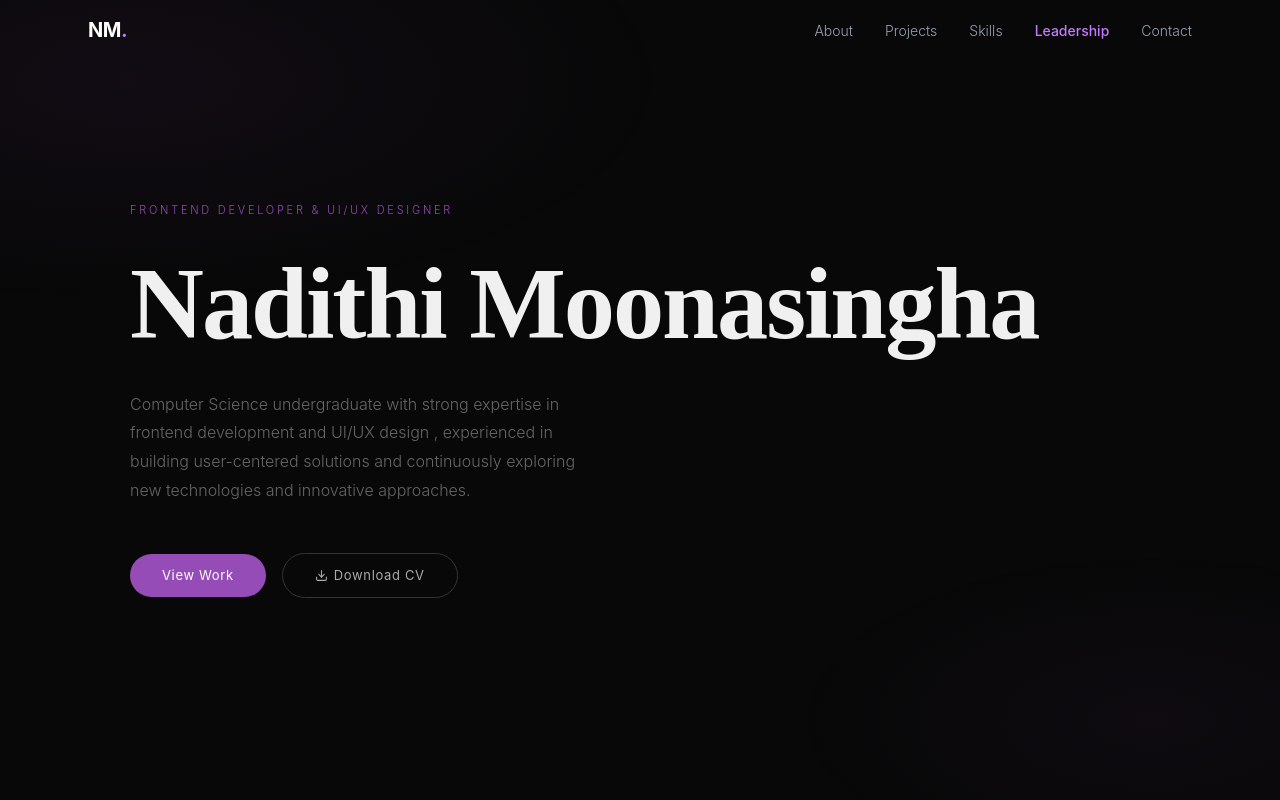
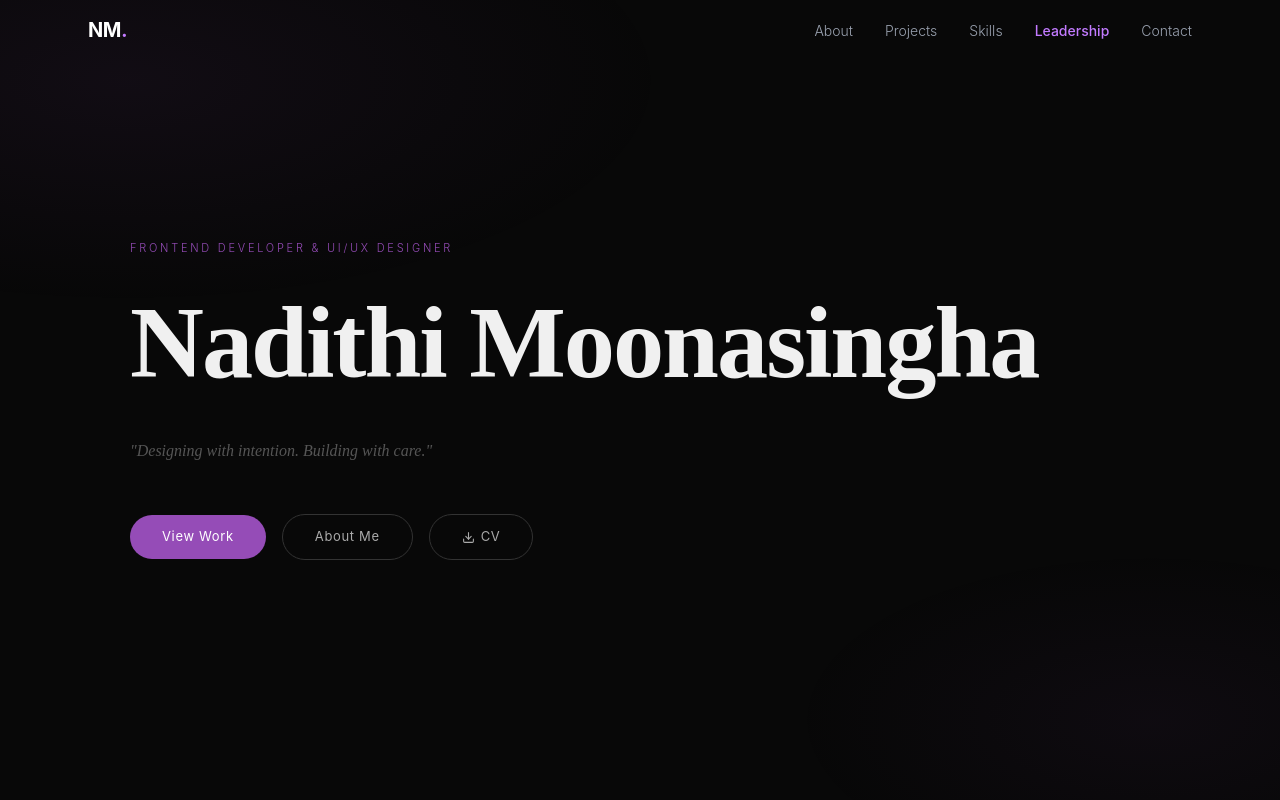
Before and after one commit to NadithiMoonasingha/My_Portfolio, a Next.js app: page / in a window 1280 px wide. Shown: the top 800 px of the page. Built offline with nearby package versions, Linux system fonts and the light colour scheme.

Commit message:
Removed the "about" from Hero section

```diff
--- a/src/components/Hero.tsx
+++ b/src/components/Hero.tsx
@@ -11,18 +11,21 @@ export default function Hero() {
         <p style={{ fontSize: "11px", letterSpacing: "0.25em", textTransform: "uppercase", color: "#954cb7", marginBottom: "2rem" }}>
           Frontend Developer & UI/UX Designer
         </p>
-        <h1 style={{ fontFamily: "'Playfair Display', serif", fontSize: "clamp(3.5rem, 8vw, 7rem)", fontWeight: 700, lineHeight: 1.05, letterSpacing: "-0.02em", color: "#f0f0f0", marginBottom: "2rem" }}>
+        <h1 style={{ fontFamily: "'Playfair Display', serif", fontSize: "clamp(3.5rem, 8vw, 7rem)", fontWeight: 700, lineHeight: 1.05, letterSpacing: "-0.02em", color: "#f0f0f0", marginBottom: "2.5rem" }}>
           {portfolioData.name}
         </h1>
-        <p style={{ fontSize: "1rem", color: "#666", maxWidth: "480px", lineHeight: 1.8, marginBottom: "3rem", fontWeight: 300 }}>
-          {portfolioData.about}
+        <p style={{ fontSize: "1rem", color: "#555", maxWidth: "420px", lineHeight: 1.9, marginBottom: "3rem", fontWeight: 300, fontStyle: "italic", fontFamily: "'Playfair Display', serif" }}>
+          "Designing with intention. Building with care."
         </p>
         <div style={{ display: "flex", gap: "1rem", flexWrap: "wrap", alignItems: "center" }}>
-          <a href="#projects" style={{ padding: "0.75rem 2rem", background: "#954cb7", color: "#fff", borderRadius: "100px", fontSize: "13px", fontWeight: 400, letterSpacing: "0.05em", textDecoration: "none", transition: "opacity 0.3s" }}>
+          <a href="#projects" style={{ padding: "0.75rem 2rem", background: "#954cb7", color: "#fff", borderRadius: "100px", fontSize: "13px", fontWeight: 400, letterSpacing: "0.05em", textDecoration: "none" }}>
             View Work
           </a>
-          <a href="/CV.pdf" download="Nadithi_Moonasingha_CV.pdf" style={{ padding: "0.75rem 2rem", border: "0.5px solid #333", color: "#aaa", borderRadius: "100px", fontSize: "13px", fontWeight: 400, letterSpacing: "0.05em", textDecoration: "none", display: "flex", alignItems: "center", gap: "6px", transition: "border-color 0.3s, color 0.3s" }}>
-            <Download size={13} /> Download CV
+          <a href="#about" style={{ padding: "0.75rem 2rem", border: "0.5px solid #333", color: "#aaa", borderRadius: "100px", fontSize: "13px", fontWeight: 400, letterSpacing: "0.05em", textDecoration: "none" }}>
+            About Me
+          </a>
+          <a href="/CV.pdf" download="Nadithi_Moonasingha_CV.pdf" style={{ padding: "0.75rem 2rem", border: "0.5px solid #333", color: "#aaa", borderRadius: "100px", fontSize: "13px", fontWeight: 400, letterSpacing: "0.05em", textDecoration: "none", display: "flex", alignItems: "center", gap: "6px" }}>
+            <Download size={13} /> CV
           </a>
         </div>
       </motion.div>
```
